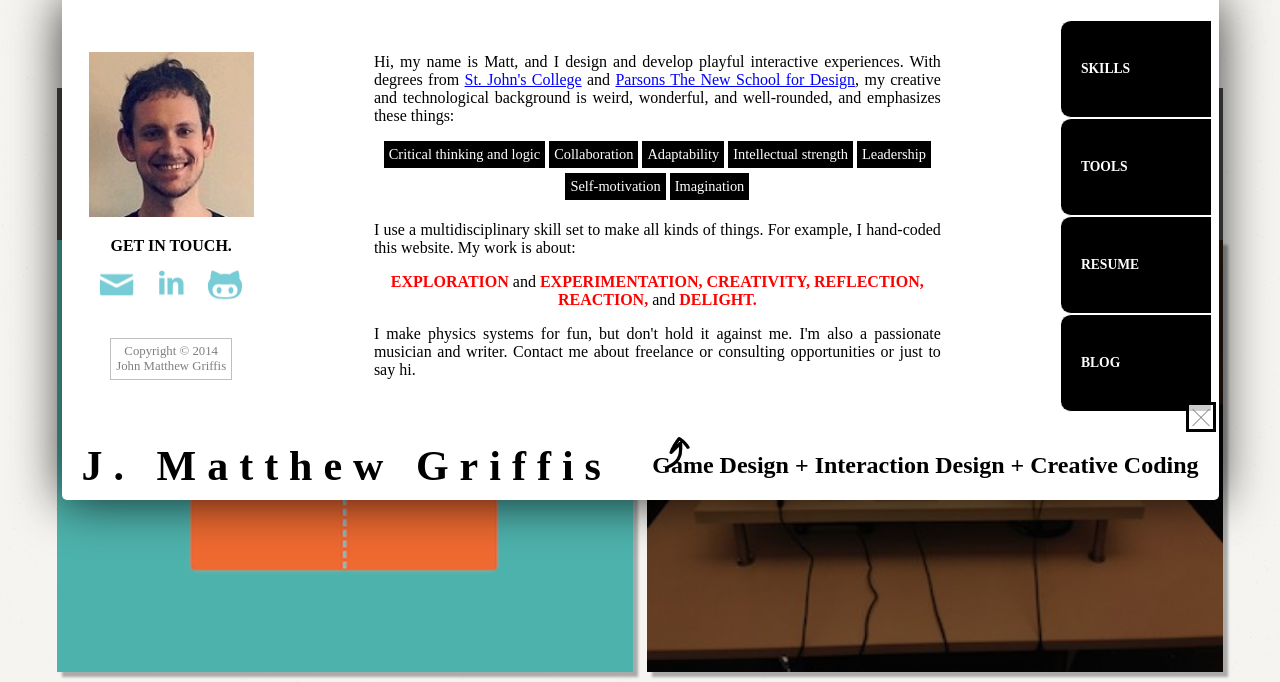
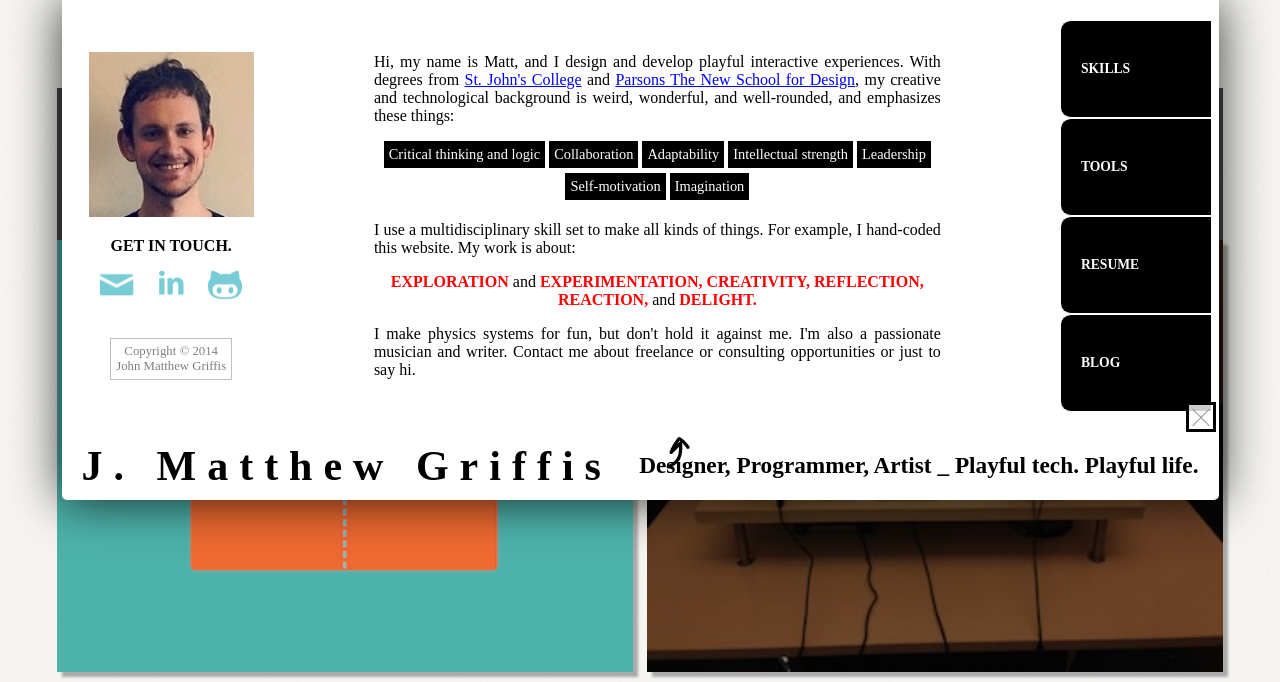
Before and after one commit to jmatthewgriffis/mySite, a PHP site: page / in a window 1280 px wide. Shown: the top 682 px of the page. Run offline with PHP 8.4, Linux system fonts and the light colour scheme; some libraries are stand-ins or nearby versions; some web fonts are replaced.

Commit message:
Changed the wording of the header tagline.

```diff
--- a/index.html
+++ b/index.html
@@ -636,7 +636,7 @@
 					<img src="images/arrow.png" />
 					<span class="og-close"></span>
 					<span id="myname">J. Matthew Griffis</span>
-					<span id="whatido">Game Design + Interaction Design + Creative Coding</span>
+					<span id="whatido">Designer, Programmer, Artist _ Playful tech. Playful life.</span>
 				</h1>
 			</section><!-- end about -->
 		</div><!--end wrapper-->
--- a/style.css
+++ b/style.css
@@ -740,6 +740,7 @@ h1#whoiam img {
 	display: inline-block;
 	font-family: gothamLight;
 	padding: 10px;
+	font-size: 0.97em;
 }
 
 #whoiam span#myname {
```
